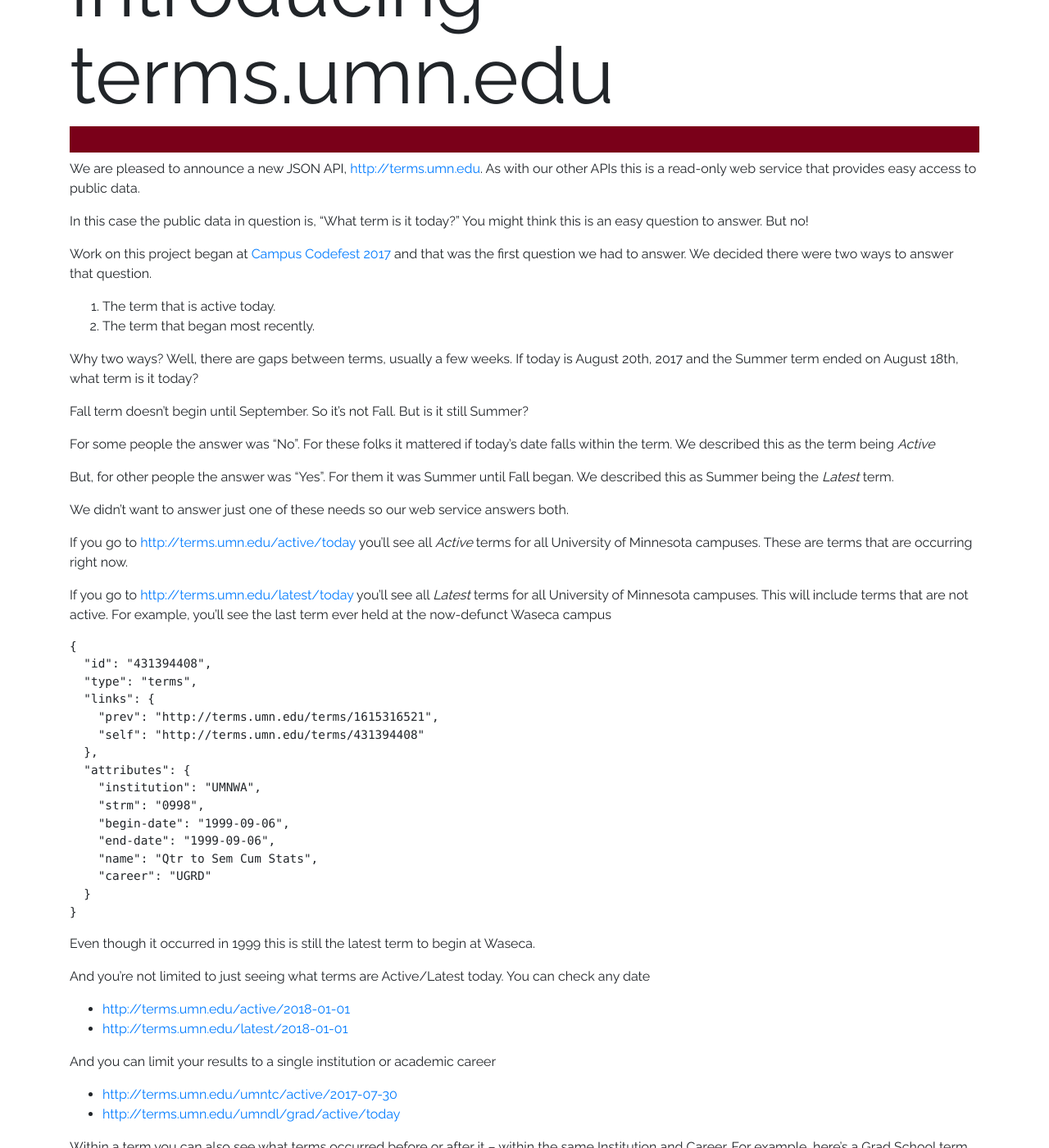
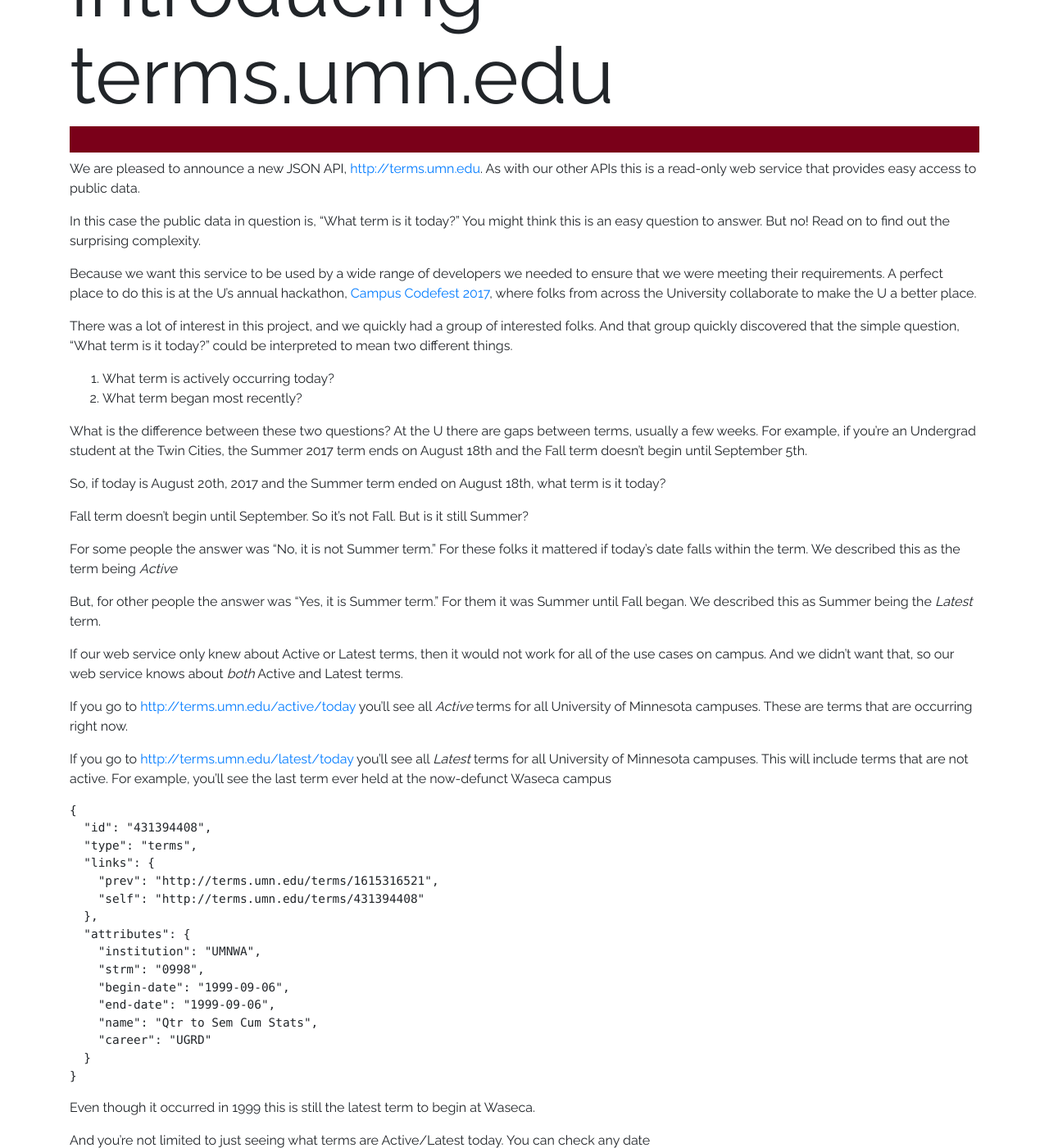
Before and after one commit to umn-asr/umn-asr.github.io, a Jekyll site: the page built from _posts/2017-10-24-introducing-terms.umn.edu.markdown, in a window 1280 px wide and 1400 px high, scrolled down 552 px. Shown: the whole window at 82% size. Built offline with Jekyll 4.4.1, drawn with Linux system fonts in a browser that asks for light colours.

Commit message:
Rework introduction
Trying to clarify the start of the article, as per Davin's suggestions.

```diff
--- a/_posts/2017-10-24-introducing-terms.umn.edu.markdown
+++ b/_posts/2017-10-24-introducing-terms.umn.edu.markdown
@@ -7,24 +7,28 @@ author: "Ian Whitney"
 
 We are pleased to announce a new JSON API, [http://terms.umn.edu](http://terms.umn.edu). As with our other APIs this is a read-only web service that provides easy access to public data.
 
-In this case the public data in question is, "What term is it today?" You might think this is an easy question to answer. But no!
+In this case the public data in question is, "What term is it today?" You might think this is an easy question to answer. But no! Read on to find out the surprising complexity.
 
 <!--break-->
 
-Work on this project began at [Campus Codefest 2017](http://umn.campuscodefest.org/events/39-campus-codefest-2017) and that was the first question we had to answer. We decided there were two ways to answer that question.
+Because we want this service to be used by a wide range of developers we needed to ensure that we were meeting their requirements. A perfect place to do this is at the U's annual hackathon, [Campus Codefest 2017](http://umn.campuscodefest.org/events/39-campus-codefest-2017), where folks from across the University collaborate to make the U a better place.
 
-1. The term that is active today.
-2. The term that began most recently.
+There was a lot of interest in this project, and we quickly had a group of interested folks. And that group quickly discovered that the simple question, "What term is it today?" could be interpreted to mean two different things.
 
-Why two ways? Well, there are gaps between terms, usually a few weeks. If today is August 20th, 2017 and the Summer term ended on August 18th, what term is it today?
+1. What term is actively occurring today?
+2. What term began most recently?
+
+What is the difference between these two questions? At the U there are gaps between terms, usually a few weeks. For example, if you're an Undergrad student at the Twin Cities, the Summer 2017 term ends on August 18th and the Fall term doesn't begin until September 5th.
+
+So, if today is August 20th, 2017 and the Summer term ended on August 18th, what term is it today?
 
 Fall term doesn't begin until September. So it's not Fall. But is it still Summer?
 
-For some people the answer was "No". For these folks it mattered if today's date falls within the term. We described this as the term being _Active_
+For some people the answer was "No, it is not Summer term." For these folks it mattered if today's date falls within the term. We described this as the term being _Active_
 
-But, for other people the answer was "Yes". For them it was Summer until Fall began. We described this as Summer being the _Latest_ term.
+But, for other people the answer was "Yes, it is Summer term." For them it was Summer until Fall began. We described this as Summer being the _Latest_ term.
 
-We didn't want to answer just one of these needs so our web service answers both.
+If our web service only knew about Active or Latest terms, then it would not work for all of the use cases on campus. And we didn't want that, so our web service knows about *both* Active and Latest terms.
 
 If you go to [http://terms.umn.edu/active/today](http://terms.umn.edu/active/today) you'll see all _Active_ terms for all University of Minnesota campuses. These are terms that are occurring right now.
 
```
